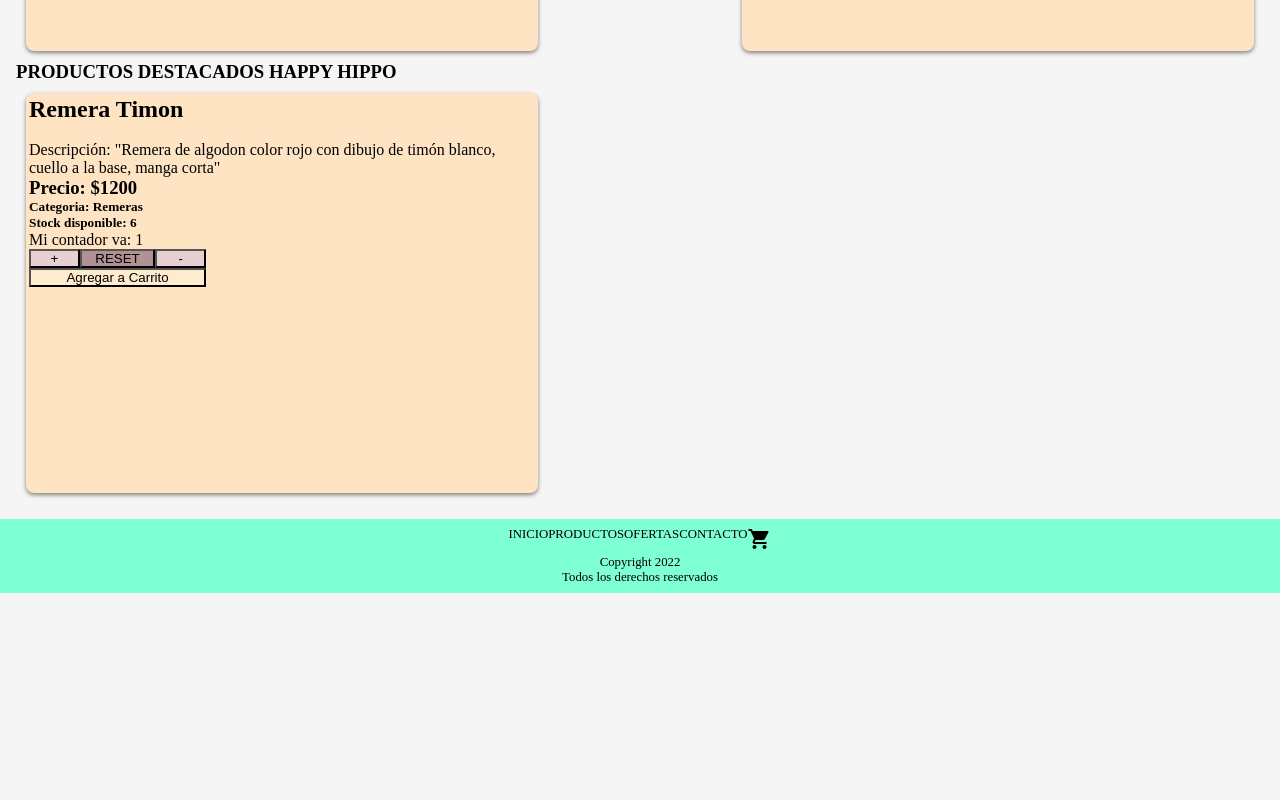
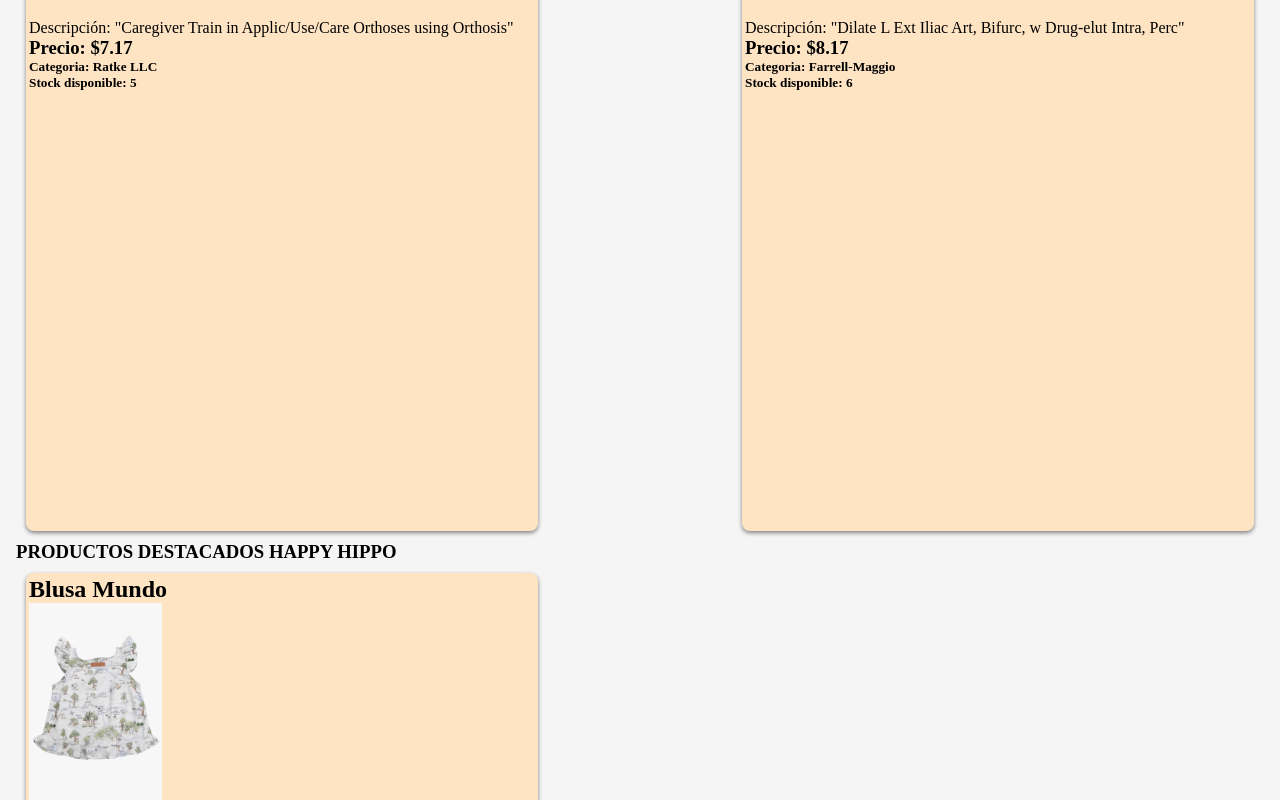
Before and after one commit to fitisc/proyectosantacruz, a React (Create React App) app: page / in a window 1280 px wide. Shown: the part 1360-2160 px from the top of the page. Before the commit the page ends 1953 px from the top, so only its background shows below. Built offline with nearby package versions, Linux system fonts and the light colour scheme.

Commit message:
agregue imagen a itemDetail

```diff
--- a/src/Componentes/ItemDetail.js
+++ b/src/Componentes/ItemDetail.js
@@ -6,7 +6,7 @@ const ItemDetail = ({producto}) => {
     <div>
         <article className='articles'>
             <h2>{producto.title}</h2>
-            <img src="" />
+            <img src={producto.imageUrl} />
             <p>Descripción: "{producto.description}"</p>
             <h3> Precio: ${producto.price}</h3>
             <h5>Categoria: {producto.category}</h5>
--- a/src/Componentes/ItemDetailContainer.js
+++ b/src/Componentes/ItemDetailContainer.js
@@ -4,11 +4,11 @@ import ItemDetail from './ItemDetail'
 
 let producto = {
     "id": 1,
-    "title": "Remera Timon",
-    "description": "Remera de algodon color rojo con dibujo de timón blanco, cuello a la base, manga corta",
+    "title": "Blusa Mundo",
+    "description": "Blusa de algodón, con vuelos en mangas y cintura, cuello a la base",
     "price": 1200,
-    "category": "Remeras",
-    "imageUrl": "./public/img/blusamundo.png",
+    "category": "Blusas",
+    "imageUrl": "/img2/blusamundo2.png",
     "stock": 6
   }
 
--- a/src/estilos.css
+++ b/src/estilos.css
@@ -111,7 +111,7 @@ main{
     padding: 3px;
     margin: 10px;
     width: 40vw;
-    height: 50vh;
+    height: 70vh;
     border-radius: 0.5rem;
     box-shadow: 0 2px 4px grey;
 
```
Also changed, not shown: public/img2/blusamundo1.png (added), public/img2/blusamundo2.png (added).
